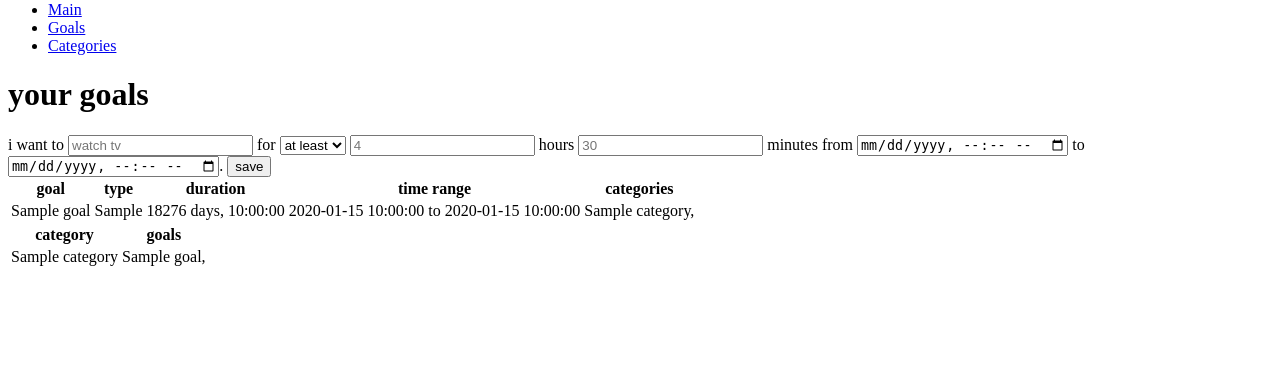
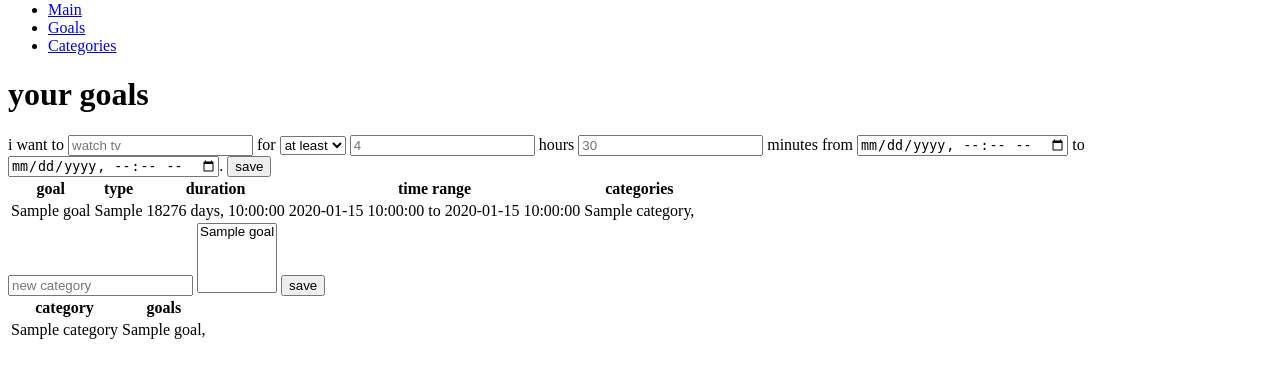
Before and after one commit to almondjelly/audittime, a Flask app: page /goals in a window 1280 px wide. Shown: the part 155-533 px from the top of the page. Run offline with Flask 2, Linux system fonts and the light colour scheme; the visitor is signed in with stand-in values (Sample User, id 1); tables that the repository leaves empty hold one stand-in row (values such as "Sample post"); some libraries are stand-ins or nearby versions.

Commit message:
Added category creation and goal_category association.

```diff
--- a/server.py
+++ b/server.py
@@ -98,6 +98,40 @@ def add_goal():
 
     db.session.add(new_goal)
     db.session.commit()
+
+    return redirect('/goals')
+
+
+@app.route('/add_category', methods=['POST'])
+def add_category():
+    """Adds a category to the categories table."""
+
+    category_name = request.form.get('categoryName')
+    category_goals = request.form.getlist('categoryGoals')
+    user_id = session['user_id']
+
+    # Add new category to the categories table.
+    new_category = Category(name=category_name, user_id=user_id)
+    db.session.add(new_category)
+    db.session.commit()
+
+    # Add new goal associations to the goals_categories table.
+    category_id = Category.query.filter_by(name=category_name,
+                                           user_id=user_id).all()
+
+    print category_id
+    # for goal_name in category_goals:
+    #     print goal_name
+    #     print user_id
+    #     goal_id = Goal.query.filter_by(name=goal_name,
+    #                                    user_id=user_id).one()
+
+    #     new_goal_category = GoalCategory(goal_id=goal_id,
+    #                                      category_id=category_id)
+
+    #     db.session.add(new_goal_category)
+
+    # db.session.commit()
 
     return redirect('/goals')
 
--- a/static/js/audittime.js
+++ b/static/js/audittime.js
@@ -20,6 +20,12 @@ $("#goalSubmit").on("click", function() {
     $("#goal-log").load("goals.html #goal-log");
 });
 
+
+// UPDATE CATEGORY LOG UPON ADDING NEW CATEGORY
+
+$("#categorySubmit").on("click", function() {
+    $("#category-log").load("goals.html #category-log");
+});
 
 // MANUAL ENTRY
 
--- a/templates/goals.html
+++ b/templates/goals.html
@@ -44,6 +44,20 @@
 </div>
 
 
+<!-- Add new category -->
+<form method="post" action="add_category" id="form-category">
+    <input type="text" name="categoryName" placeholder="new category">
+    <select multiple name="categoryGoals">
+        {% for goal in goals %}
+            <option value="{{ goal.name }}">{{ goal.name }}</option>
+        {% endfor %}
+    </select>
+
+    <button type="submit" id="#categorySubmit">save</button>
+</form>
+
+
+
 <!-- Category Log -->
 <div id="goal-log">
 <table>
```
